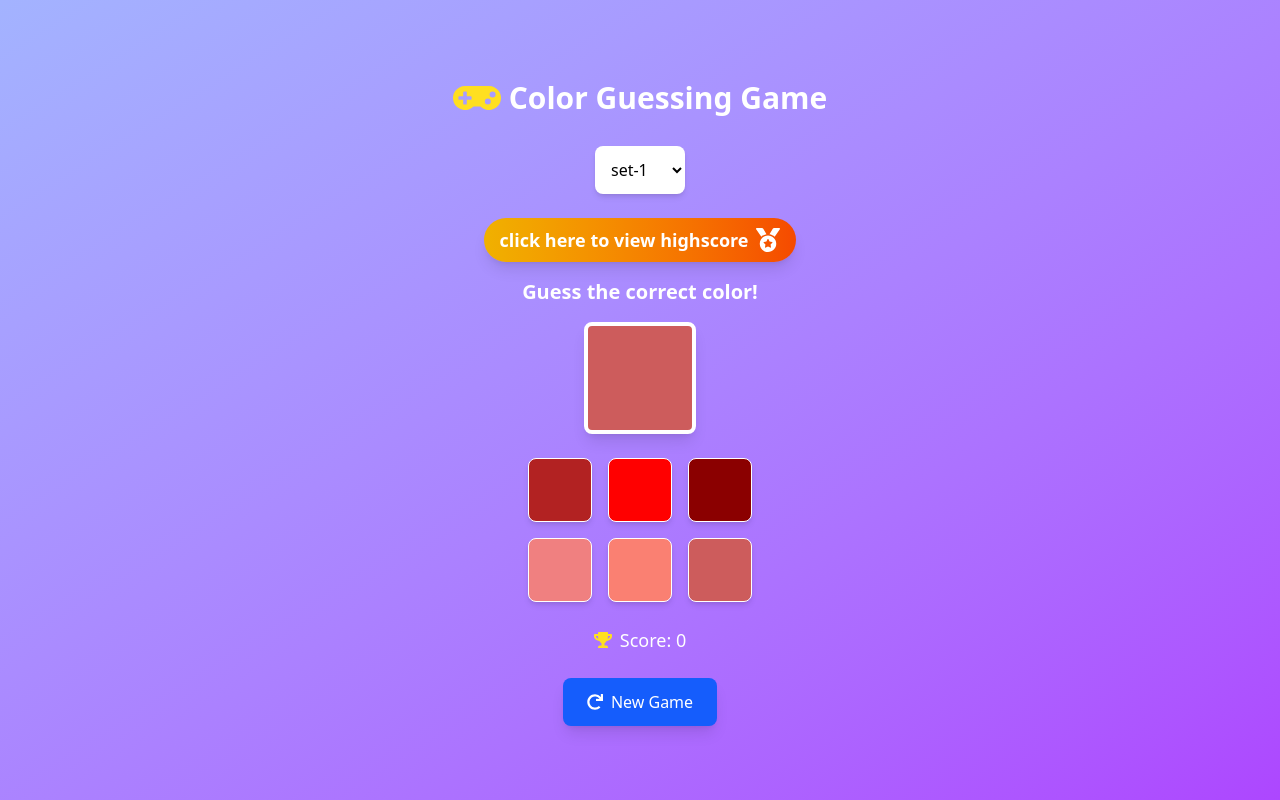
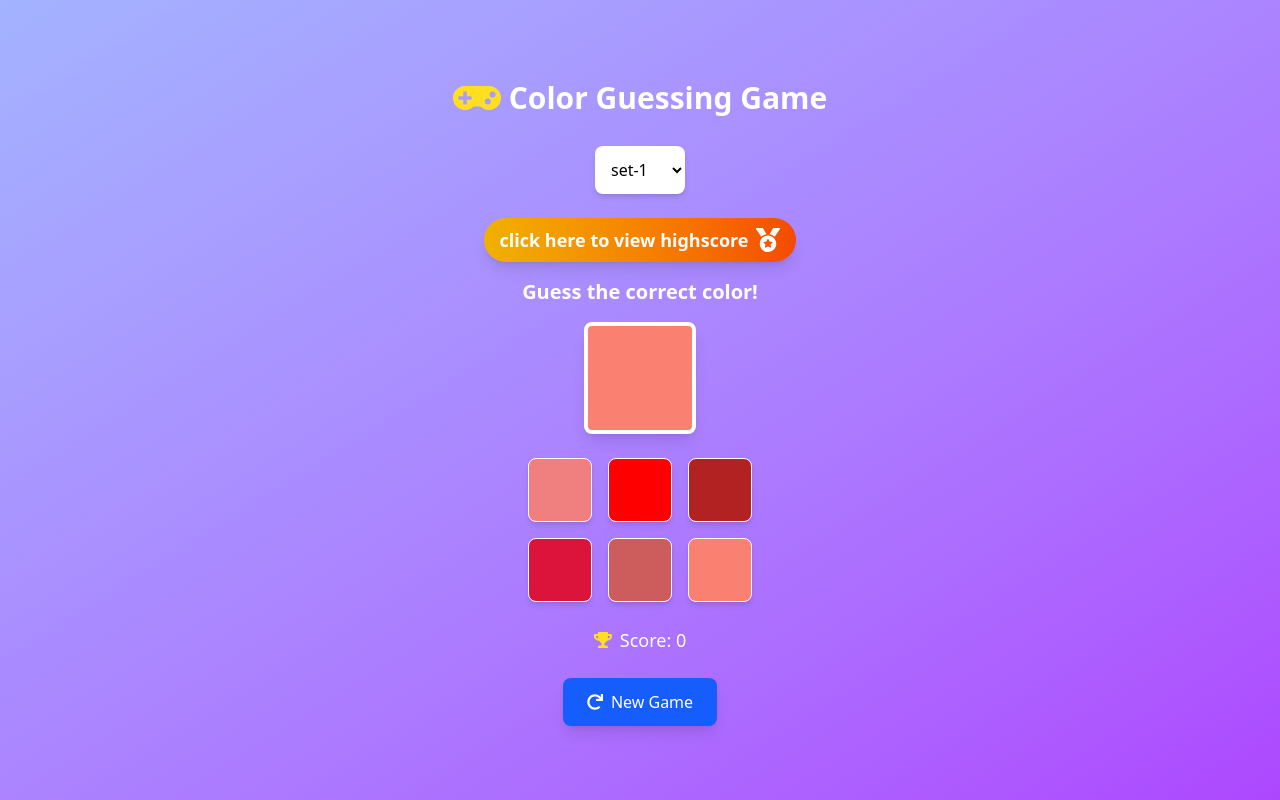
Before and after one commit to Oyasikelly/color-game, a React (Vite) app: page / in a window 1280 px wide. Built offline with nearby package versions, Linux system fonts and the light colour scheme.

Commit message:
Update App.jsx

```diff
--- a/src/App.jsx
+++ b/src/App.jsx
@@ -8,18 +8,18 @@ import HighScore from "./component/HighScore";
 const colorSets = [
   {
     set: "set-1",
-    range: ["red", "darkred", "lightcoral", "salmon", "firebrick", "indianred"],
+    range: ["red", "firebrick", "crimson", "indianred", "lightcoral", "salmon"],
     highscore: 0,
   },
   {
     set: "set-2",
     range: [
       "blue",
+      "mediumblue",
       "royalblue",
       "dodgerblue",
-      "deepskyblue",
       "cornflowerblue",
-      "steelblue",
+      "slateblue",
     ],
     highscore: 0,
   },
@@ -28,10 +28,10 @@ const colorSets = [
     range: [
       "green",
       "darkgreen",
+      "forestgreen",
       "seagreen",
-      "forestgreen",
       "mediumseagreen",
-      "limegreen",
+      "springgreen",
     ],
     highscore: 0,
   },
@@ -40,10 +40,10 @@ const colorSets = [
     range: [
       "yellow",
       "gold",
+      "goldenrod",
+      "darkkhaki",
       "khaki",
-      "lightgoldenrodyellow",
       "palegoldenrod",
-      "darkkhaki",
     ],
     highscore: 0,
   },
@@ -51,9 +51,9 @@ const colorSets = [
     set: "set-5",
     range: [
       "purple",
-      "mediumpurple",
+      "darkorchid",
       "blueviolet",
-      "darkorchid",
+      "mediumorchid",
       "plum",
       "orchid",
     ],
@@ -66,8 +66,8 @@ const colorSets = [
       "darkorange",
       "tomato",
       "coral",
+      "lightsalmon",
       "sandybrown",
-      "chocolate",
     ],
     highscore: 0,
   },
@@ -79,7 +79,7 @@ const colorSets = [
       "lightseagreen",
       "mediumaquamarine",
       "cadetblue",
-      "aquamarine",
+      "darkslategray",
     ],
     highscore: 0,
   },
@@ -97,15 +97,15 @@ const colorSets = [
   },
   {
     set: "set-9",
-    range: ["brown", "saddlebrown", "sienna", "peru", "tan", "burlywood"],
+    range: ["brown", "saddlebrown", "sienna", "peru", "tan", "rosybrown"],
     highscore: 0,
   },
   {
     set: "set-10",
     range: [
       "gray",
-      "darkslategray",
       "dimgray",
+      "darkgray",
       "slategray",
       "lightslategray",
       "gainsboro",
```
